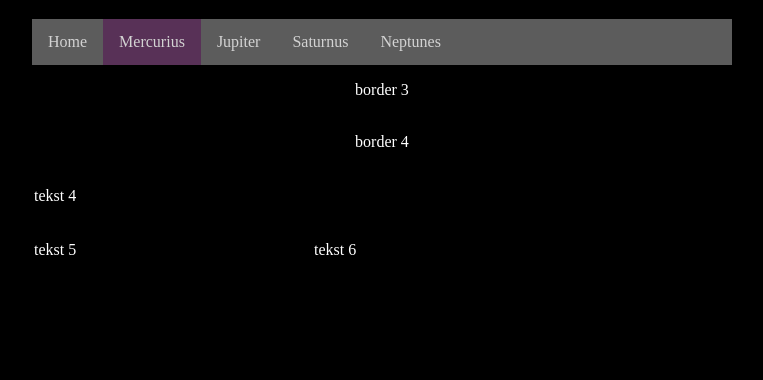
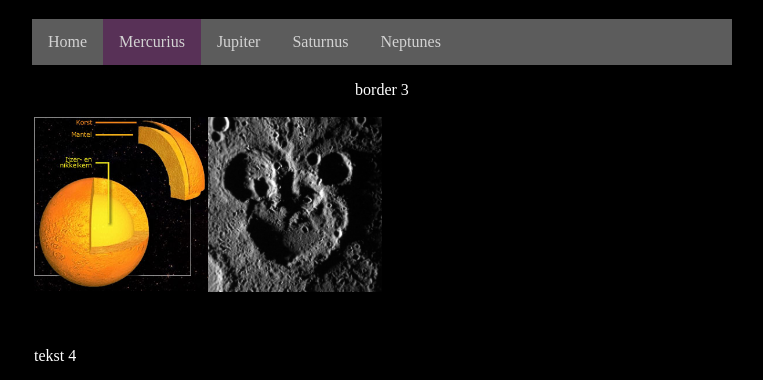
Before and after one commit to emmaus-4h/website-4hin2-Willemijn, a plain HTML site: page mercurius.html in a window 1280 px wide. Shown: the part 87-467 px from the top of the page, without its empty margins (258-1021 px from the left). Drawn offline with Linux system fonts and the light colour scheme.

Commit message:
ik ben nog steeds bij stap 4

```diff
--- a/mercurius.html
+++ b/mercurius.html
@@ -27,22 +27,28 @@
             <div class="titel-plaat">
               <p>border 3</p>
             </div>
+
             <div class="plaat-rij">
-              <p>border 4</p>
+              <div class="plaatje4oprij"
+              <p><img src='afbeeldingen/mercurius_doorsnede.jpeg'></p>
             </div>
+
+            <div class="plaatje4oprij">
+              <img src='afbeeldingen/mercurius-koekiemonster.jpeg'>
+              </div>
+              </div>
+
             <div class="grote-tekst">
               <p>tekst 4 </p>
               </div>
+
             <div class="kleine-tekst">
               <p>tekst 5 </p>
               </div>
+
             <div class="middel-tekst">
               <p>tekst 6 </p>
               </div>
-
-            <article>
-                <p>Informatie (van Latijn informare: "vormgeven, vormen, instrueren") is alles wat kennis toevoegt en zo onwetendheid, onzekerheid of onbepaaldheid vermindert. Strikt genomen is informatie pas informatie als die interpreteerbaar is. Interpreteren en integreren van informatie resulteert in kennis. Er verschenen in de loop van de tijd honderden definities van het begrip. Dit komt doordat een aantal (sub)wetenschappen en toepassingsgebieden het verschillend gebruiken. Informatie wordt overgedragen via communicatie. Wie een boodschap overdraagt is de zender en wie de boodschap ontvangt is de ontvanger. Meestal is er tweerichtingsverkeer.</p>
-            </article>
 
             <footer>
                 <hr/>
```
Also changed, not shown: index.html (+0 -4 lines), afbeeldingen/mercurius-koekiemonster.jpeg (added), afbeeldingen/mercurius_doorsnede.jpeg (added).
